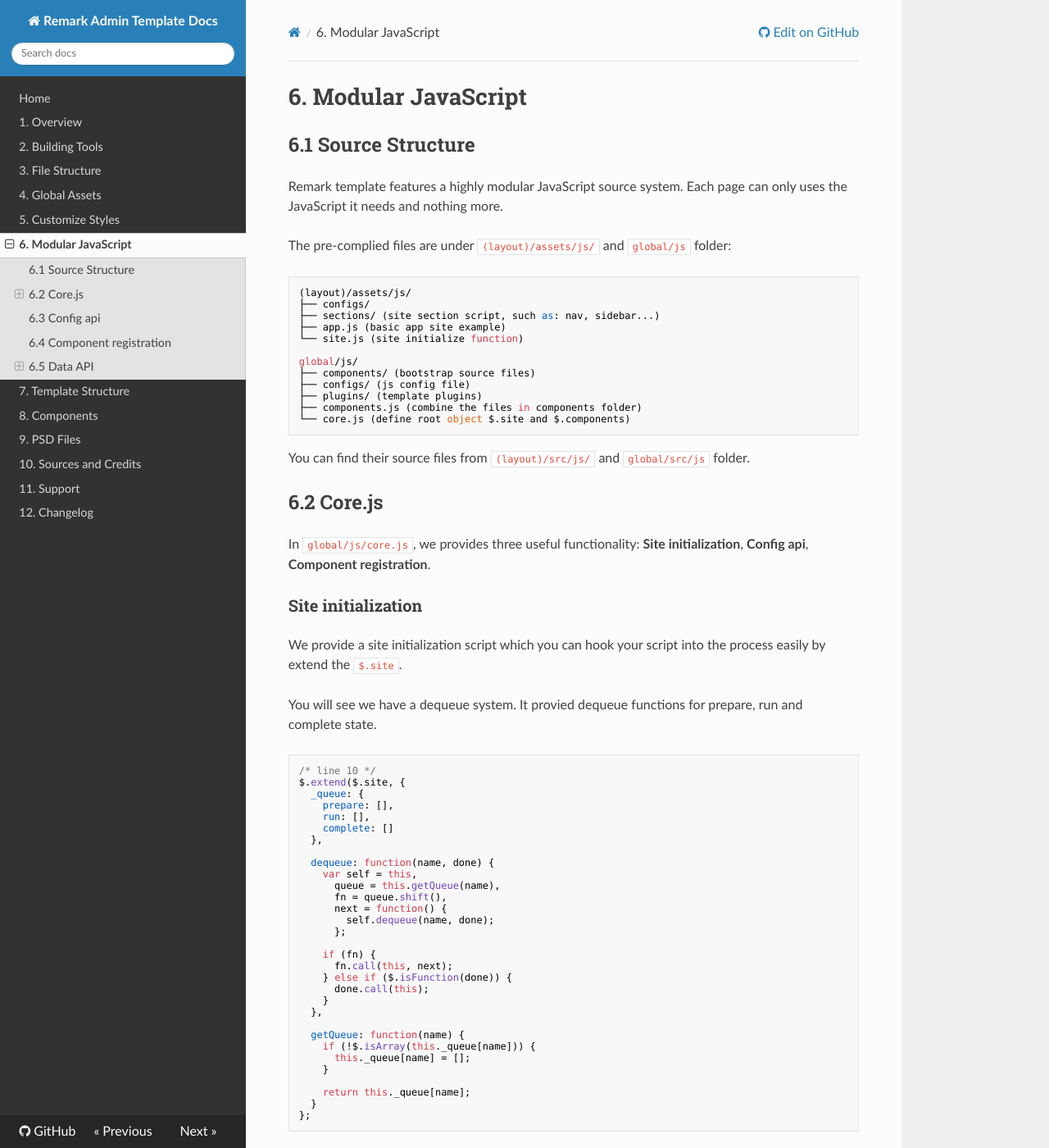
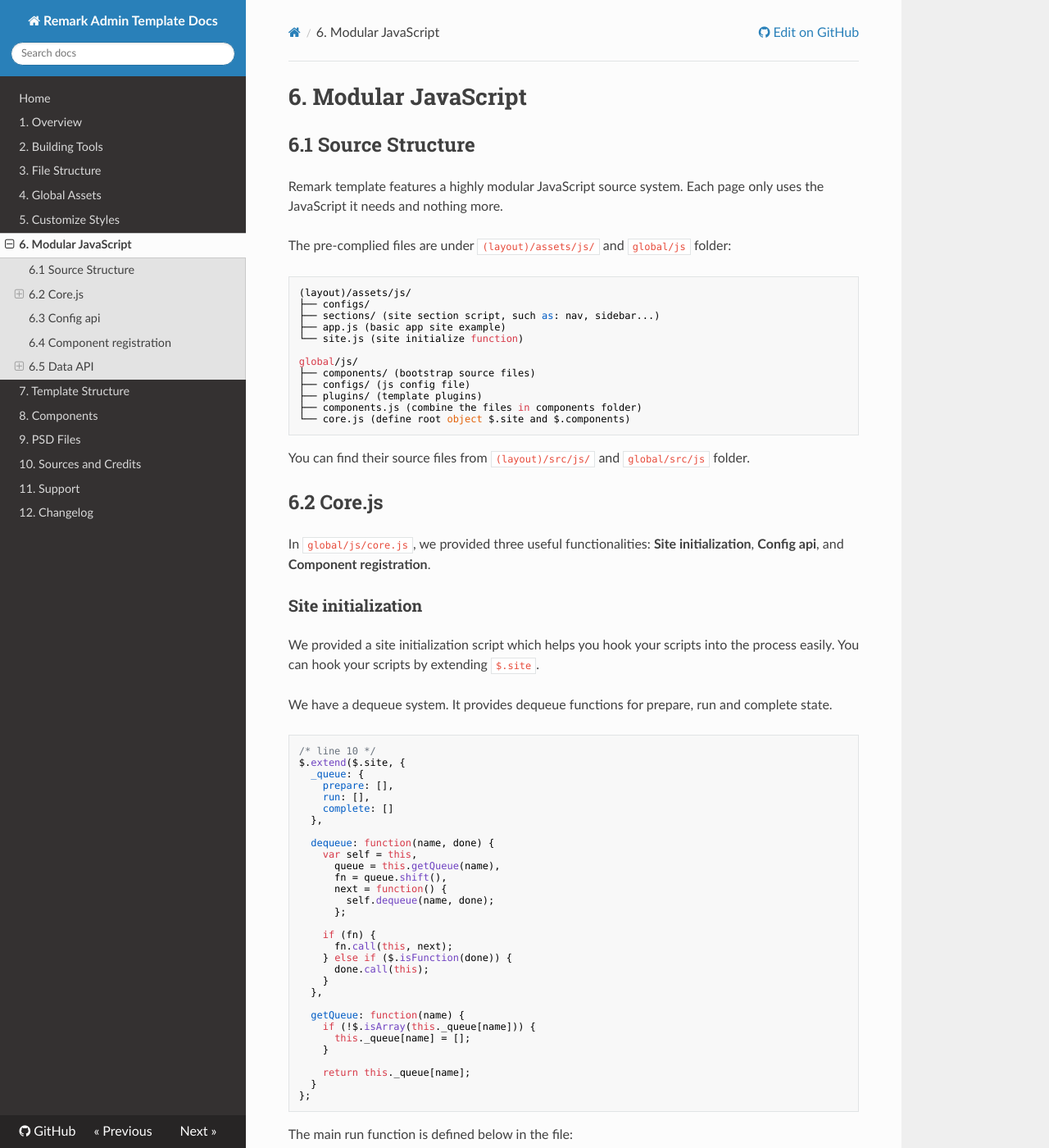
Before and after one commit to thecreation/remark-docs, an MkDocs documentation site: the page built from docs/javascript.md, in a window 1280 px wide and 1400 px high. Shown: the whole window at 82% size. Built offline with MkDocs 1.6.1, drawn with Linux system fonts in a browser that asks for light colours; nearby versions of some CDN libraries; old or Windows-style settings are respelled for this version of MkDocs; some of the changed text lies outside the part shown.

Commit message:
feat(WordingsAndDescription): fix typos and some wording changes to be more readable

````diff
--- a/docs/javascript.md
+++ b/docs/javascript.md
@@ -1,6 +1,6 @@
 #6. Modular JavaScript
 ##6.1 Source Structure
-Remark template features a highly modular JavaScript source system. Each page can only uses the JavaScript it needs and nothing more.
+Remark template features a highly modular JavaScript source system. Each page only uses the JavaScript it needs and nothing more.
 
 The pre-complied files are under ```(layout)/assets/js/``` and ```global/js``` folder:
 
@@ -20,12 +20,13 @@ The pre-complied files are under ```(layout)/assets/js/``` and ```global/js``` f
 You can find their source files from ```(layout)/src/js/``` and ```global/src/js``` folder.
 
 ##6.2 Core.js
-In ```global/js/core.js```, we provides three useful functionality: **Site initialization**, **Config api**, **Component registration**.
+In ```global/js/core.js```, we provided three useful functionalities: **Site initialization**, **Config api**, and **Component registration**.
 
 ###Site initialization
-We provide a site initialization script which you can hook your script into the process easily by extend the ```$.site```.
+We provided a site initialization script which helps you hook your scripts into the process easily.
+You can hook your scripts by extending ```$.site```.
 
-You will see we have a dequeue system. It provied dequeue functions for prepare, run and complete state.
+We have a dequeue system. It provides dequeue functions for prepare, run and complete state.
 
 ``` javascript
 /* line 10 */
@@ -61,7 +62,7 @@ $.extend($.site, {
 };
 ```
 
-The mainly run function is defined below in the file:
+The main run function is defined below in the file:
 
 ``` javascript
 /* line 17 */
@@ -99,7 +100,8 @@ extend: function(obj) {
 }
 ```
 
-We also provide ```assets/js/site.js``` file which set up all theme functionality e.g. menubar, gridmenu, sidebar, tooltip, page load animation and compoents. You can see the code snippet below:
+We also provided ```assets/js/site.js``` file which sets up all theme functionalities e.g. menubar, gridmenu, sidebar, tooltip, page load animation and components.
+Example code snippet below:
 
 ``` javascript
 /* line 18 */
@@ -157,7 +159,7 @@ $(document).ready(function(){
 </script>
 ```
 
-It will excuted when document ready and all theme functionality will be initialized.
+It will be executed on document ready and all theme functionalities will be initialized.
 
 ##6.3 Config api
 In ```global/js/core.js```, we provide a simple config api:
````
Also changed, not shown: other parts of docs/javascript.md (+2 -2 lines), docs/style.md (+1 -1 lines).
